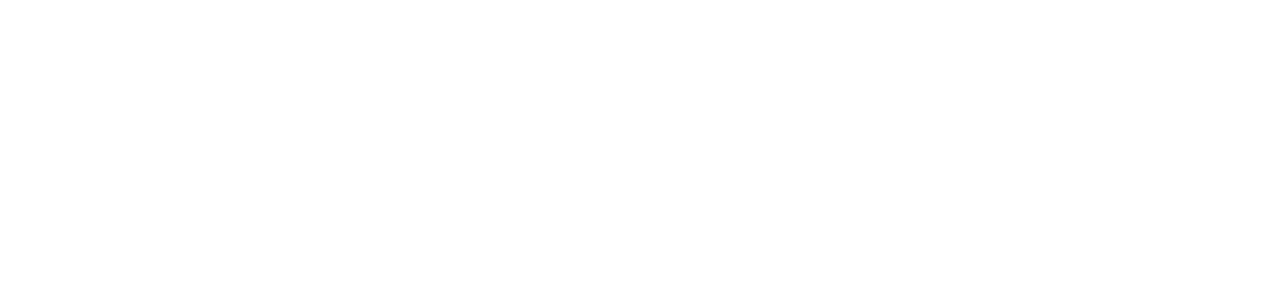
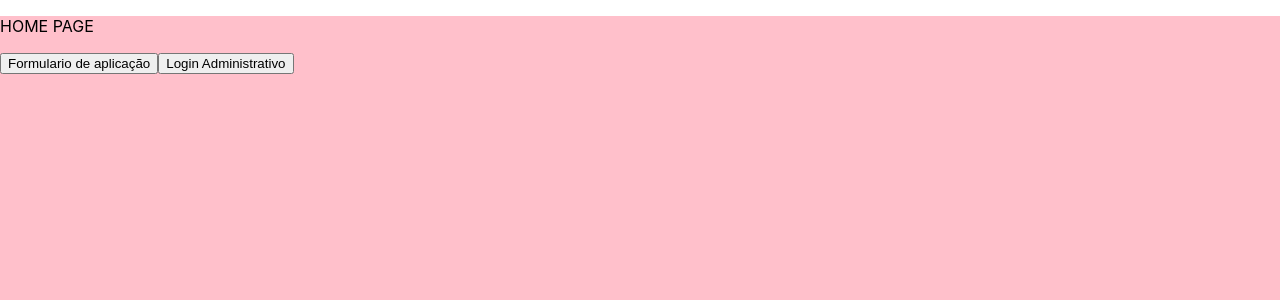
Before and after one commit to future4code/Renata-Caetano, a React (Create React App) app in the folder semana10/labex/: page / in a window 1280 px wide. Shown: the top 300 px of the page. Built offline with nearby package versions, Linux system fonts and the light colour scheme.

Commit message:
fazendo-HomePage

```diff
--- a/semana10/labex/package.json
+++ b/semana10/labex/package.json
@@ -8,7 +8,9 @@
     "@testing-library/user-event": "^12.2.2",
     "react": "^17.0.1",
     "react-dom": "^17.0.1",
+    "react-router-dom": "^5.2.0",
     "react-scripts": "4.0.0",
+    "styled-components": "^5.2.1",
     "web-vitals": "^0.2.4"
   },
   "scripts": {
--- a/semana10/labex/src/App.js
+++ b/semana10/labex/src/App.js
@@ -1,13 +1,9 @@
-import logo from './logo.svg';
-import './App.css';
+import React from 'react';
+import Router from './Router/Router'
+import HomePage from './components/HomePage'
+import{Switch,Route,BrowserRouter} from 'react-router-dom'
 
-function App() {
-  return (
-    <div>
+export default function App() {
+  return <Router />;
 
-
-
-    </div>
-  );
 }
-export default App;
--- /dev/null
+++ b/semana10/labex/src/Router/Router.js
@@ -0,0 +1,29 @@
+import React from "react";
+import { BrowserRouter, Route, Switch } from "react-router-dom";
+import HomePage from "../components/HomePage";
+import PrivatePage from '../components/Private/PrivatePage';
+import Login from '../components/Private/Login';
+
+
+export default function Router(){
+return(
+<BrowserRouter>
+<Switch>
+
+<Route exact path ='/'>
+  <HomePage/>
+</Route>
+
+<Route exact path='/PrivatePage'>
+  <PrivatePage/>
+</Route>
+
+<Route exact path ='/Login'>
+  <Login/>
+</Route>
+
+
+</Switch>
+</BrowserRouter>
+)
+}
--- a/semana10/labex/src/components/HomePage.js
+++ b/semana10/labex/src/components/HomePage.js
@@ -1,7 +1,35 @@
 import React from 'react';
+import { useHistory } from "react-router-dom";
+import styled from "styled-components";
+
+
+ const HomePage = () => {
+  const history = useHistory();
+
+  const goToLogin = () => {
+    history.push('/Login')
+  };
+  const goToPrivatePage = () => {
+    history.push("/PrivatePage")
+  };
+
+  const Container=styled.div`
+  background-color:pink;
+  width: 100vw;
+  height: 100vh;
+
+  `;
 
 
 
-export default function HomePage() {
-  return <div />;
+ return(
+   <Container>
+     <div>
+     <p>HOME PAGE</p>
+     <button onClick={goToPrivatePage}>Formulario de aplicação</button>
+     <button onClick={goToLogin}>Login Administrativo</button>
+     </div>
+   </Container>
+ );
 }
+export default HomePage;
--- a/semana10/labex/src/components/Private/Login.js
+++ b/semana10/labex/src/components/Private/Login.js
@@ -1,6 +1,9 @@
 import React from 'react';
 
 
+
 export default function Login() {
-  return <div />;
+  return <div >
+ OLAAAA SOU A PAGE LOGIN
+</div>
 }
--- /dev/null
+++ b/semana10/labex/src/components/Private/PrivatePage.js
@@ -0,0 +1,9 @@
+import React from 'react';
+
+
+export default function PrivatePage() {
+  return <div >
+OLAAAA SOU A PAGE PRIVATE
+</div>
+
+}
```
Also changed, not shown: semana10/labex/src/components/Private/Router.js (deleted, +0 -7 lines), semana10/labex/src/components/Public/ListTrips.js (deleted, +0 -7 lines), semana10/labex/src/components/Public/PublicPage.js (added, +9 -0 lines), semana10/labex/src/components/style.js (added), 1 other file (tests, documents, lock files or other folders).
